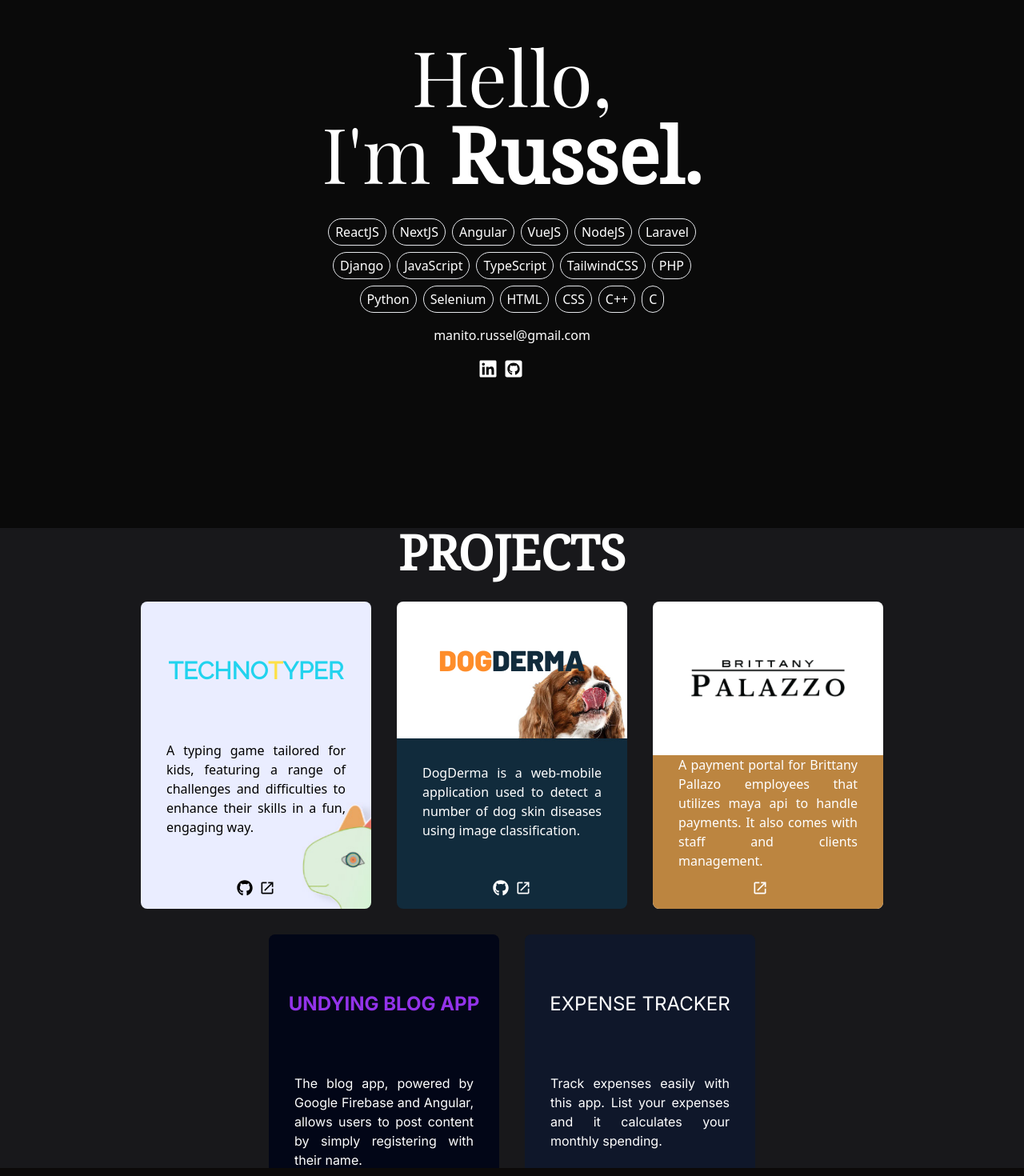
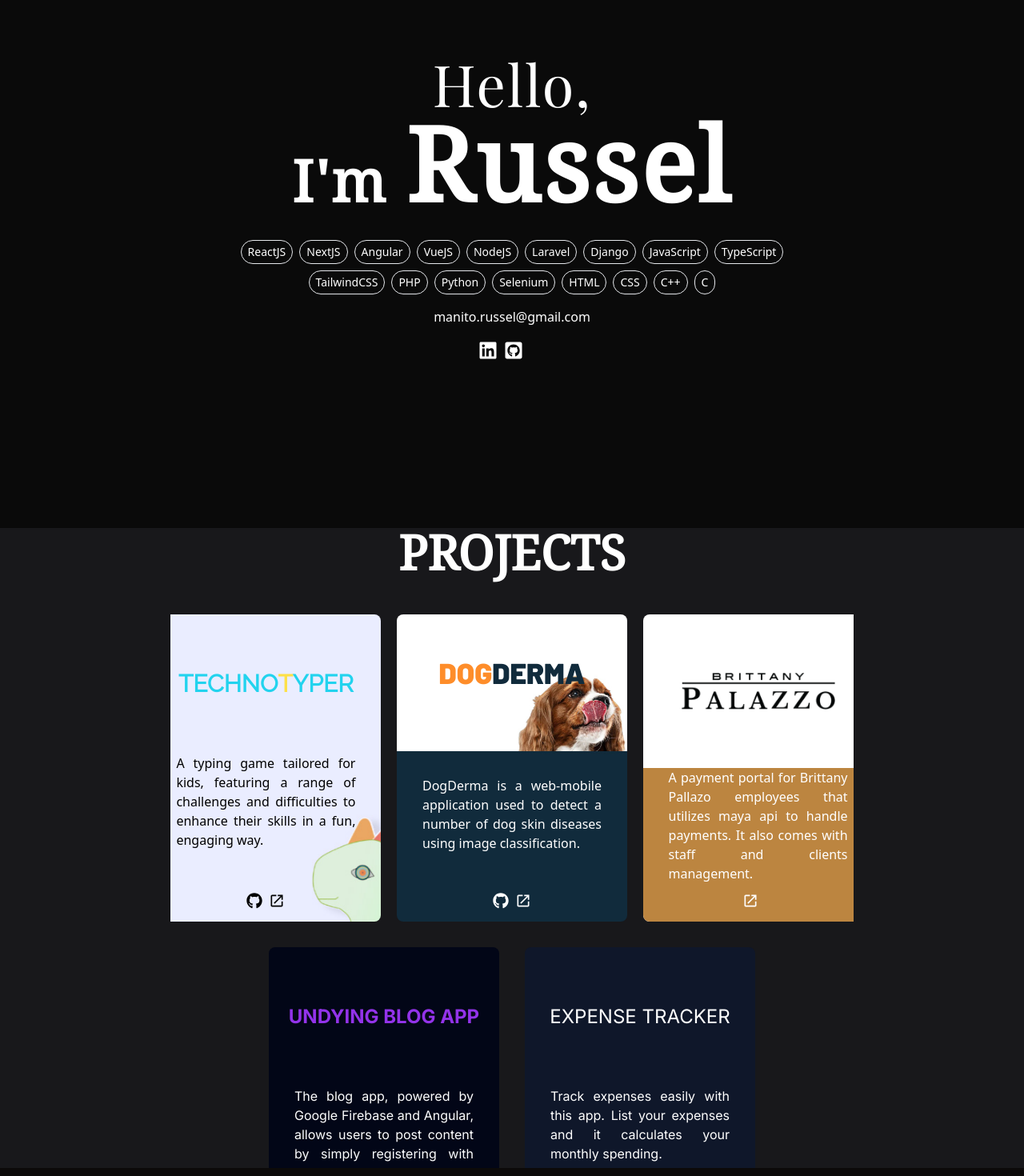
Before and after one commit to rmanitoxv/NewPortfolio, a React (Vite) app: page / in a window 1280 px wide. Shown: the part 140-1610 px from the top of the page at 80% size. Built offline with nearby package versions, Linux system fonts and the light colour scheme; some icons are missing.

Commit message:
Fixed text sizes

```diff
--- a/src/components/Contact.tsx
+++ b/src/components/Contact.tsx
@@ -2,7 +2,7 @@
 
 const Contact = () => {
   return (
-    <div className="h-screen flex justify-center items-center text-white px-8">
+    <div className="h-screen flex justify-center items-center text-white px-8 ">
       <div className="lg:w-[72rem] shadow-inner rounded-3xl bg-stone-900 py-12 text-center relative">
         <img
           src={avatar}
--- a/src/components/Hero.tsx
+++ b/src/components/Hero.tsx
@@ -25,17 +25,24 @@
 
   return (
     <div className="bg-neutral-950 text-white h-screen flex justify-center">
-      <div className="flex flex-col justify-center h-full lg:w-2/5 items-center">
-        <p className="font-playfair xl:text-8xl lg:text-7xl text-6xl">Hello,</p>
-        <p className="font-playfair xl:text-8xl lg:text-7xl text-6xl mb-8 text-center">
-          I'm <span className="font-noto font-bold">Russel.</span>
+      <div className="flex flex-col justify-center h-full lg:w-3/5 items-center">
+        <p className="font-playfair tracking-wide 2xl:text-8xl lg:text-7xl text-5xl text-center">
+          Hello,
+          <span className="md:hidden"> I'm </span>
+          <span className="block md:hidden font-noto font-bold 2xl:text-[12rem] xl:text-9xl text-8xl pb-8">
+            Russel
+          </span>
+        </p>
+        <p className="hidden tracking-wide md:block font-noto font-bold 2xl:text-[12rem] text-9xl pb-8">
+          <span className="2xl:text-8xl lg:text-7xl text-5xl"> I'm </span>
+          Russel
         </p>
         <div className="flex flex-wrap justify-center gap-2">
           {langs.map((lang) => {
             return (
               <div
                 key={lang}
-                className="border rounded-full px-2 py-1 hover:text-neutral-950 hover:bg-white hover:-translate-y-1 cursor-default transition-all "
+                className="border rounded-full px-2 2xl:px-4 py-1 hover:text-neutral-950 hover:bg-white hover:-translate-y-1 cursor-default transition-all 2xl:text-xl xl:text-sm"
               >
                 {lang}
               </div>
@@ -43,7 +50,7 @@
           })}
         </div>
         <div className="flex flex-col items-center w-full">
-          <p className="text-center my-4">
+          <p className="text-center my-4 2xl:text-xl">
             <a
               href="mailto:manito.russel@gmail.com"
               className="hover:underline"
--- a/src/components/ProjectBanner.tsx
+++ b/src/components/ProjectBanner.tsx
@@ -8,7 +8,7 @@
 const ProjectBanner = ({ bgImage, bgColor, children }: BannerProps) => {
   return (
     <div
-      className="lg:h-80 lg:w-72 h-96 flex flex-col justify-center items-center bg-cover rounded-lg bg-white lg:hover:scale-105 lg:transition-all relative"
+      className="2xl:h-96 2xl:w-80 lg:h-80 lg:w-72 h-96 flex flex-col justify-center items-center bg-cover rounded-lg bg-white lg:hover:scale-105 lg:transition-all relative"
       style={{ backgroundImage: `url(${bgImage})`, backgroundColor: bgColor }}
     >
       {children}
--- a/src/components/Projects.tsx
+++ b/src/components/Projects.tsx
@@ -8,42 +8,50 @@
 const Projects = () => {
   return (
     <div className="h-screen text-white flex flex-col justify-center items-center">
-      <h1>PROJECTS</h1>
-      <div className="flex lg:flex-wrap gap-8 xl:w-4/5 lg:w-full w-11/12 lg:overflow-hidden overflow-x-auto lg:justify-center">
+      <h1 className="font-bold">PROJECTS</h1>
+      <div className="flex lg:grid lg:grid-cols-3 gap-8 xl:w-4/6 lg:w-full w-11/12 lg:overflow-hidden overflow-x-auto lg:justify-center py-4">
+        <div className="w-full flex justify-end">
           <ProjectBanner bgImage={techno} bgColor={""}>
             <div className="w-72 justify-center font-raleway font-extrabold text-3xl text-cyan-400 h-full flex items-center">
               TECHNO<span className="text-yellow-300">T</span>YPER
             </div>
             <div className="h-full text-black text-justify px-8">
-            A typing game tailored for kids, featuring a range of challenges and
-            difficulties to enhance their skills in a fun, engaging way.
+              A typing game tailored for kids, featuring a range of challenges
+              and difficulties to enhance their skills in a fun, engaging way.
             </div>
             <div className="flex gap-2 text-black pb-4 text-xl">
-            <a href="https://github.com/rmanitoxv/keyboarding-react">
+              <a
+                target="_blank"
+                href="https://github.com/rmanitoxv/keyboarding-react"
+              >
                 <FaGithub />
               </a>
-            <a href="https://keyboarding-react.vercel.app">
+              <a target="_blank" href="https://keyboarding-react.vercel.app">
                 <IoMdOpen />
               </a>
             </div>
           </ProjectBanner>
+        </div>
+        <div className="w-full flex justify-center">
           <ProjectBanner bgImage={dogderma} bgColor={""}>
             <div className="w-72 justify-center font-barlow text-[#fe8d2a] font-bold text-4xl h-full flex items-center">
               DOG<span className="text-[#112b3c]">DERMA</span>
             </div>
             <div className="text-justify px-8 mt-14 h-full">
-            DogDerma is a web-mobile application used to detect a number of dog
-            skin diseases using image classification.
+              DogDerma is a web-mobile application used to detect a number of
+              dog skin diseases using image classification.
             </div>
             <div className="flex gap-2 text-white pb-4 text-xl">
-            <a href="https://github.com/rmanitoxv/DogDermVue">
+              <a target="_blank" href="https://github.com/rmanitoxv/DogDermVue">
                 <FaGithub />
               </a>
-            <a href="https://dogderm.vercel.app">
+              <a target="_blank" href="https://dogderm.vercel.app">
                 <IoMdOpen />
               </a>
             </div>
           </ProjectBanner>
+        </div>
+        <div className="w-full flex justify-start">
           <ProjectBanner bgImage={""} bgColor={""}>
             <div className="w-72 justify-center font-barlow text-[#fe8d2a] h-full flex items-center">
               <img src={brittany} className="w-48" />
@@ -53,25 +61,33 @@
               api to handle payments. It also comes with staff and clients
               management.
               <div className="absolute flex gap-2 text-white justify-center bottom-4 right-1/2 text-xl">
-              <a href="https://paymentportal.brittanypalazzo.com">
+                <a
+                  target="_blank"
+                  href="https://paymentportal.brittanypalazzo.com"
+                >
                   <IoMdOpen />
                 </a>
               </div>
             </div>
           </ProjectBanner>
+        </div>
+        <div className="flex gap-8 lg:justify-center w-full lg:col-span-3">
           <ProjectBanner bgImage={""} bgColor={"#020617"}>
             <div className="lg:w-full w-72 justify-center font-inter text-purple-600 font-bold uppercase text-2xl h-full flex items-center">
               Undying Blog App
             </div>
-          <div className="text-justify h-full px-8 font-inter">
+            <div className="text-justify h-full px-8 font-inter ">
               The blog app, powered by Google Firebase and Angular, allows users
               to post content by simply registering with their name.
             </div>
             <div className="flex gap-2 text-white pb-4 text-xl">
-            <a href="https://github.com/rmanitoxv/blog-angular">
+              <a
+                target="_blank"
+                href="https://github.com/rmanitoxv/blog-angular"
+              >
                 <FaGithub />
               </a>
-            <a href="https://blog-angular-sandy.vercel.app/">
+              <a target="_blank" href="https://blog-angular-sandy.vercel.app/">
                 <IoMdOpen />
               </a>
             </div>
@@ -85,16 +101,23 @@
               calculates your monthly spending.
             </div>
             <div className="flex gap-2 text-white pb-4 text-xl">
-            <a href="https://github.com/rmanitoxv/expense-tracker-next">
+              <a
+                target="_blank"
+                href="https://github.com/rmanitoxv/expense-tracker-next"
+              >
                 <FaGithub />
               </a>
-            <a href="https://expense-tracker-next-two.vercel.app/">
+              <a
+                target="_blank"
+                href="https://expense-tracker-next-two.vercel.app/"
+              >
                 <IoMdOpen />
               </a>
             </div>
           </ProjectBanner>
         </div>
       </div>
+    </div>
   )
 }
 
```
Lines whose indentation alone changed are shown as unchanged.
